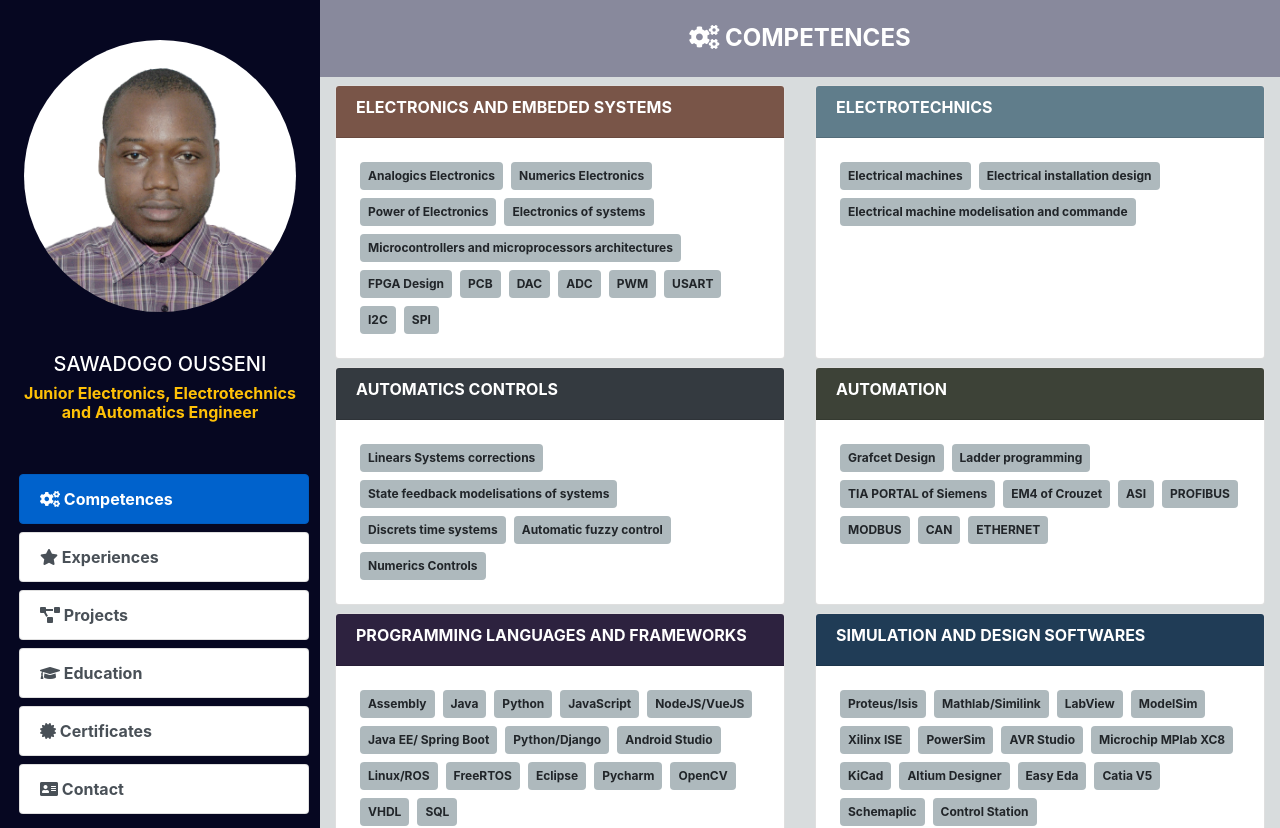
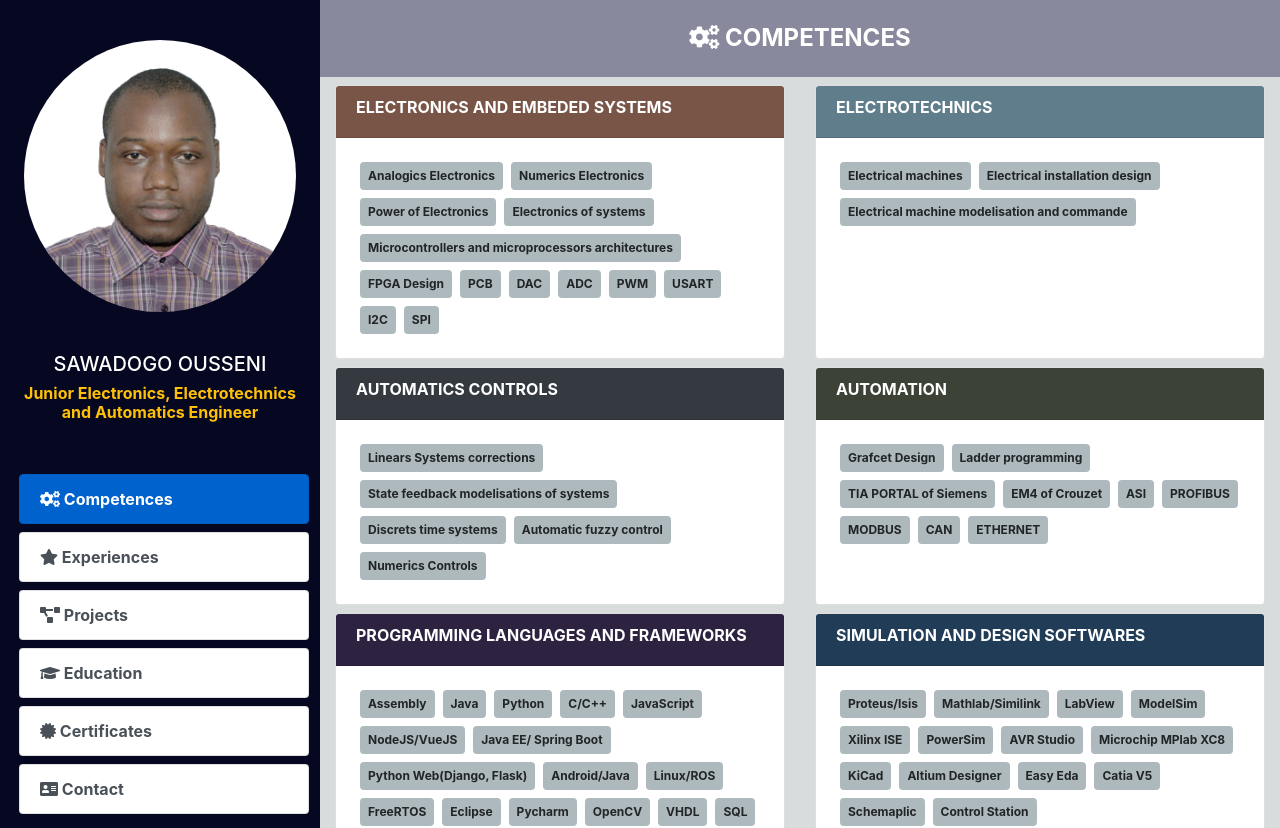
Before and after one commit to infotronic218/portfolio, a Vue app: page /competences in a window 1280 px wide. Shown: the top 828 px of the page. Built offline with nearby package versions, Linux system fonts and the light colour scheme.

Commit message:
Update my profile

```diff
--- a/src/components/Certificates.vue
+++ b/src/components/Certificates.vue
@@ -26,6 +26,10 @@ export default {
     data() {
         return {
             certificates:[
+                {
+                    title:"Complete Electronics Hardware design course",
+                     image:require("../assets/certificates/hardware_design.jpg")
+                 },
                 {
                     title:"Labview Real-Time 1",
                      image:require("../assets/certificates/labview-real-time1.png")
--- a/src/components/Competences.vue
+++ b/src/components/Competences.vue
@@ -81,14 +81,15 @@
                         <h6 class="text-white text-uppercase"><strong>Programming Languages and frameworks</strong></h6>
                     </div>
                     <div class="card-body">
-                        <span class="badge badge-10 m-1 p-2"> Assembly</span>
+                        <span class="badge badge-10 m-1 p-2">Assembly</span>
                        <span class="badge badge-10 m-1 p-2"> Java</span>
                        <span class="badge badge-10 m-1 p-2"> Python</span>
+                       <span class="badge badge-10 m-1 p-2"> C/C++</span>
                        <span class="badge badge-10 m-1 p-2"> JavaScript</span>
                        <span class="badge badge-10 m-1 p-2" >NodeJS/VueJS</span>
                        <span class="badge badge-10 m-1 p-2"> Java EE/ Spring Boot </span>
-                       <span class="badge badge-10 m-1 p-2"> Python/Django </span>
-                       <span class="badge badge-10 m-1 p-2"> Android Studio </span>
+                       <span class="badge badge-10 m-1 p-2"> Python Web(Django, Flask) </span>
+                       <span class="badge badge-10 m-1 p-2"> Android/Java </span>
                        <span class="badge badge-10 m-1 p-2"> Linux/ROS</span>
                        <span class="badge badge-10 m-1 p-2"> FreeRTOS</span>
                        <span class="badge badge-10 m-1 p-2"> Eclipse </span>
```
Also changed, not shown: src/assets/certificates/hardware_design.jpg (added).
